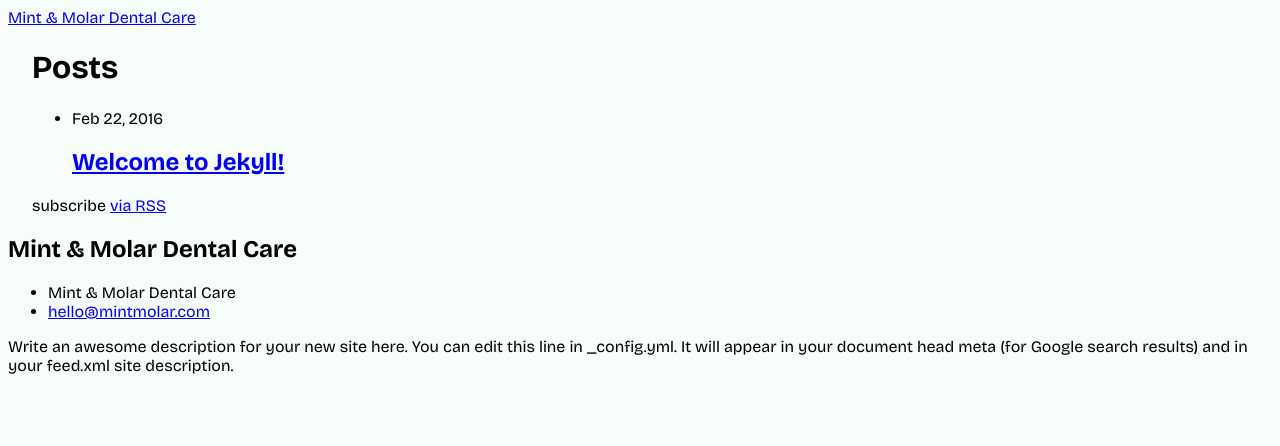
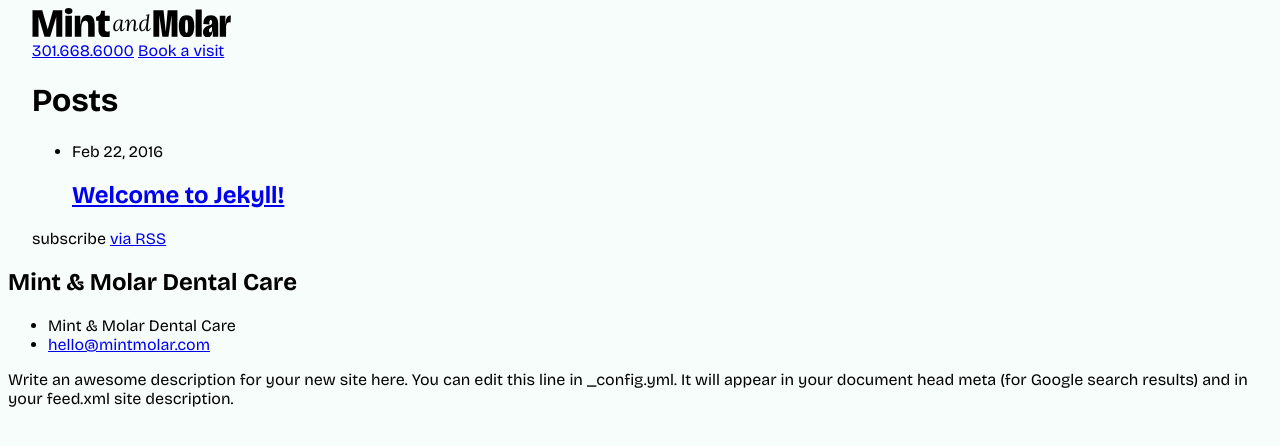
Before and after one commit to naher94/mintmolar.com, a Jekyll site: the page built from index.html, in a window 1280 px wide. Shown: the top 446 px of the page. Built offline with Jekyll 4.4.1, drawn with Linux system fonts in a browser that asks for light colours.

Commit message:
Header Updates

```diff
--- a/_includes/header.html
+++ b/_includes/header.html
@@ -1,18 +1,22 @@
 <header>
+  <div class="scaffold-container site-header__inner">
 
-    <a class="site-title" href="{{ site.baseurl }}/">{{ site.title }}</a>
+    <a class="site-header__logo" href="{{ site.baseurl }}/" aria-label="Mint and Molar - Home">
+      {% include mm-logo.svg %}
+    </a>
 
-    <nav class="site-nav">
-      <a href="#" class="menu-icon">
-      </a>
-
-      <div class="trigger">
-        {% for my_page in site.pages %}
-          {% if my_page.title %}
-          <a class="page-link" href="{{ my_page.url | prepend: site.baseurl }}">{{ my_page.title }}</a>
-          {% endif %}
-        {% endfor %}
-      </div>
+    <nav class="site-header__nav">
+      {% for my_page in site.pages %}
+        {% if my_page.title %}
+          <a class="site-header__nav-link{% if page.url == my_page.url %} site-header__nav-link--active{% endif %}" href="{{ my_page.url | prepend: site.baseurl }}">{{ my_page.title }}</a>
+        {% endif %}
+      {% endfor %}
     </nav>
 
+    <div class="site-header__actions">
+      <a class="site-header__phone" href="tel:3016686000">301.668.6000</a>
+      <a class="site-header__cta" href="{{ site.baseurl }}/contact">Book a visit</a>
+    </div>
+
+  </div>
 </header>
```
Also changed, not shown: _includes/mm-logo.svg (added).
